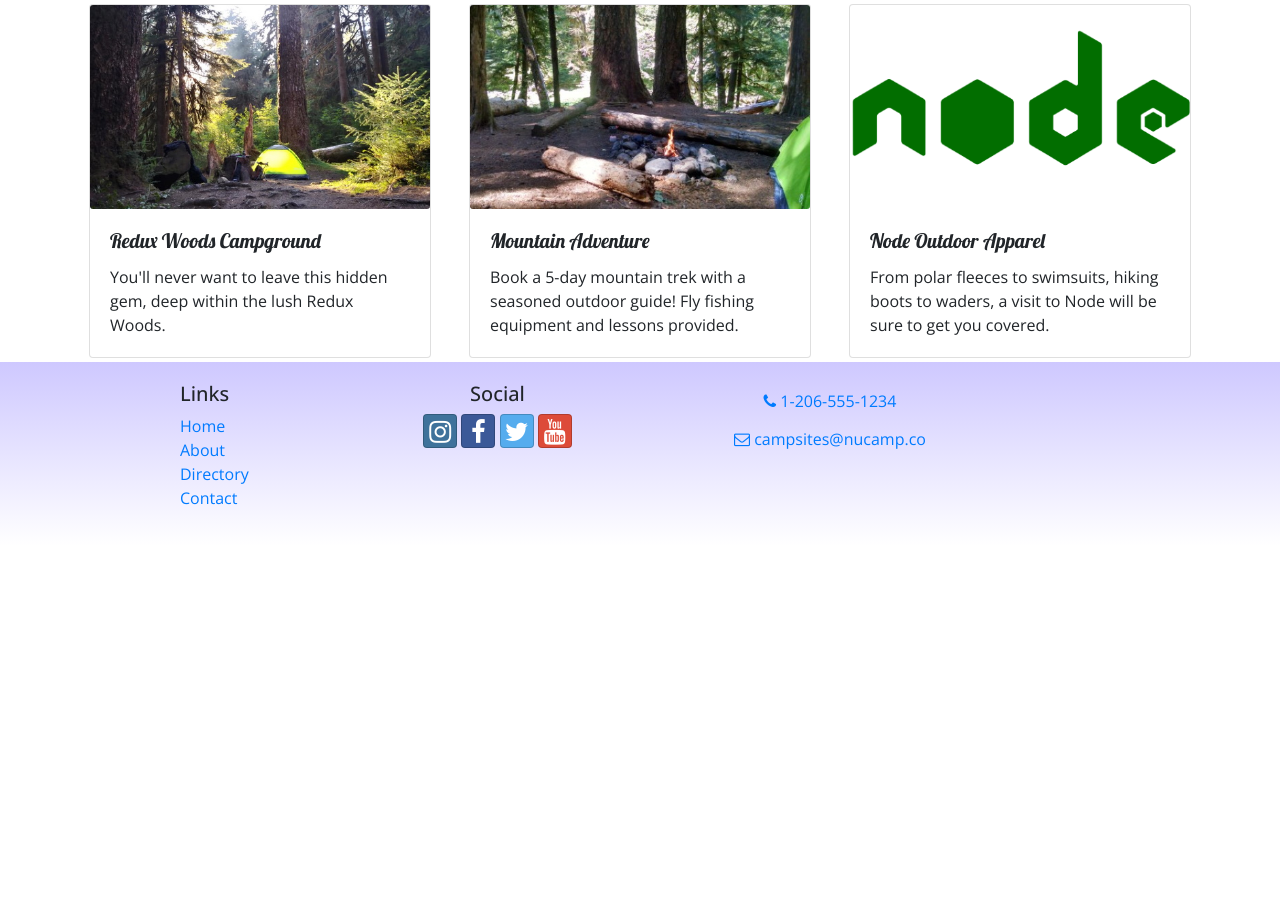
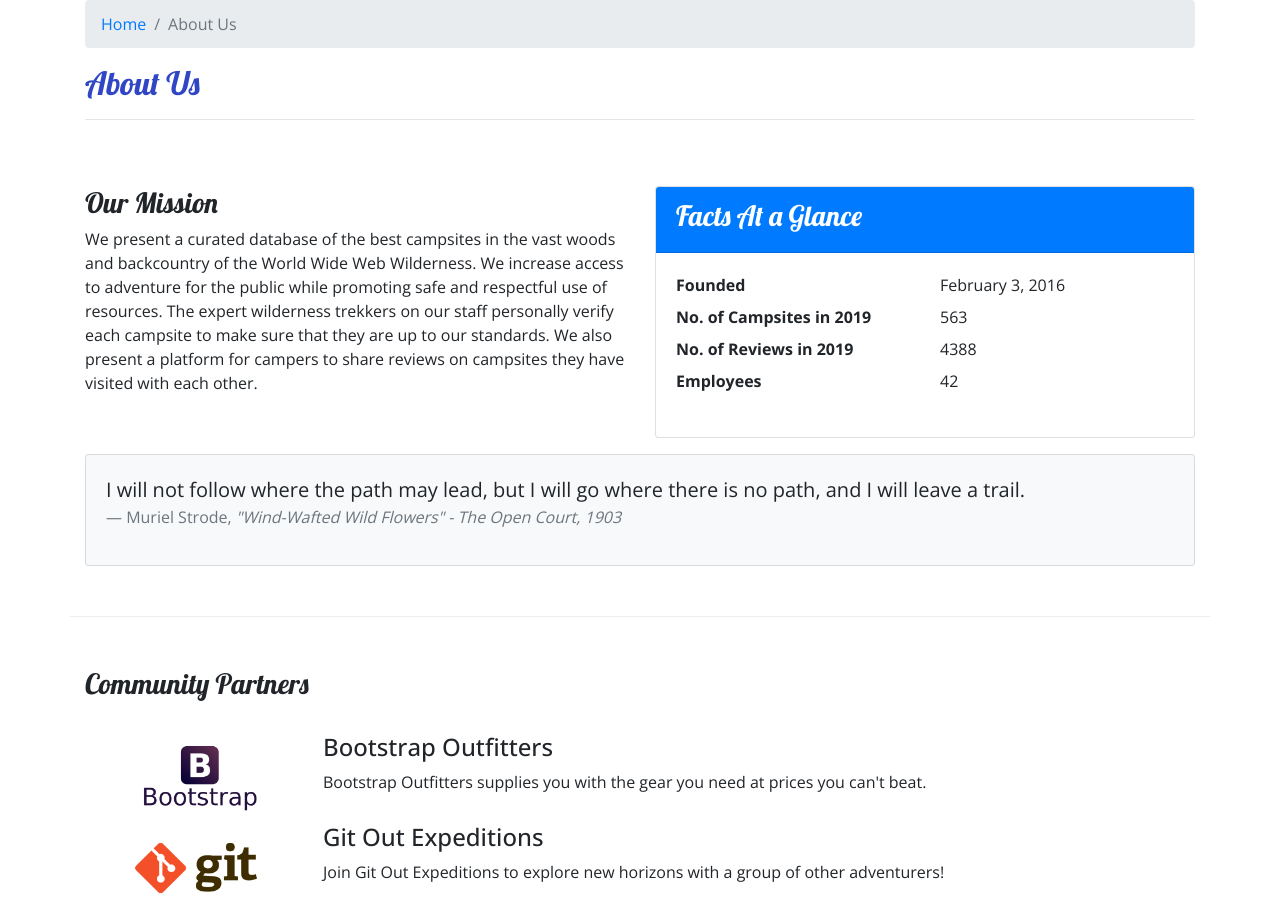
Before and after one commit to kaseychong/Nucamp_React, a React (Create React App) app: page /aboutus in a window 1280 px wide. Before the commit this address led to /home. Shown: the part 218-1133 px from the top of the page. Before the commit the page ends 800 px from the top, so only its background shows below. Built offline with nearby package versions, Linux system fonts and the light colour scheme.

Commit message:
Week 3 Workshop

```diff
--- /dev/null
+++ b/src/components/AboutComponent.js
@@ -0,0 +1,94 @@
+import React from 'react';
+import { Breadcrumb, BreadcrumbItem, Card, CardBody, CardHeader, Media } from 'reactstrap';
+import { Link } from 'react-router-dom';
+
+function RenderPartner({partner}) {
+    if ({partner}) {
+        return (
+            <React.Fragment>
+                <Media object src={partner.image} alt={partner.name} width="150" />
+                <Media body className="ml-5 mb-4">
+                    <Media heading>
+                        {partner.name}
+                    </Media>
+                    {partner.description}
+                </Media>
+            </React.Fragment>
+        );
+    }
+    return <div />;
+}
+
+function About(props) {
+
+    const partners = props.partners.map(partner => {
+        return (
+            <Media tag="li" key={partner.id}>
+                <RenderPartner partner={partner} />
+            </Media>
+        );
+    });
+
+    return (
+        <div className="container">
+            <div className="row">
+                <div className="col">
+                    <Breadcrumb>
+                        <BreadcrumbItem><Link to="/home">Home</Link></BreadcrumbItem>
+                        <BreadcrumbItem active>About Us</BreadcrumbItem>
+                    </Breadcrumb>
+                    <h2>About Us</h2>
+                    <hr />
+                </div>
+            </div>
+            <div className="row row-content">
+                <div className="col-sm-6">
+                    <h3>Our Mission</h3>
+                    <p>We present a curated database of the best campsites in the vast woods and backcountry of the World Wide Web Wilderness. We increase access to adventure for the public while promoting safe and respectful use of resources. The expert wilderness trekkers on our staff personally verify each campsite to make sure that they are up to our standards. We also present a platform for campers to share reviews on campsites they have visited with each other.</p>
+                </div>
+                <div className="col-sm-6">
+                    <Card>
+                        <CardHeader className="bg-primary text-white"><h3>Facts At a Glance</h3></CardHeader>
+                        <CardBody>
+                            <dl className="row">
+                                <dt className="col-6">Founded</dt>
+                                <dd className="col-6">February 3, 2016</dd>
+                                <dt className="col-6">No. of Campsites in 2019</dt>
+                                <dd className="col-6">563</dd>
+                                <dt className="col-6">No. of Reviews in 2019</dt>
+                                <dd className="col-6">4388</dd>
+                                <dt className="col-6">Employees</dt>
+                                <dd className="col-6">42</dd>
+                            </dl>
+                        </CardBody>
+                    </Card>
+                </div>
+                <div className="col">
+                    <Card className="bg-light mt-3">
+                        <CardBody>
+                            <blockquote className="blockquote">
+                                <p className="mb-0">I will not follow where the path may lead, but I will go where there is no path, and I will leave a trail.</p>
+                                <footer className="blockquote-footer">Muriel Strode,{' '}
+                                    <cite title="Source Title">"Wind-Wafted Wild Flowers" -
+                                    The Open Court, 1903</cite>
+                                </footer>
+                            </blockquote>
+                        </CardBody>
+                    </Card>
+                </div>
+            </div>
+            <div className="row row-content">
+                <div className="col-12">
+                    <h3>Community Partners</h3>
+                </div>
+                <div className="col mt-4">
+                    <Media list>
+                        {partners}
+                    </Media>
+                </div>
+            </div>
+        </div>
+    );
+}
+
+export default About;
--- a/src/components/CampsiteInfoComponent.js
+++ b/src/components/CampsiteInfoComponent.js
@@ -1,5 +1,6 @@
 import React from 'react';
-import { Card, CardImg, CardImgOverlay, CardText, CardBody, CardTitle } from 'reactstrap';
+import { Card, CardImg, CardImgOverlay, CardText, CardBody, CardTitle, Breadcrumb, BreadcrumbItem } from 'reactstrap';
+import { Link } from 'react-router-dom';
 
 function RenderCampsite({campsite}) {
     return (
@@ -7,7 +8,6 @@
             <Card>
                 <CardImg top src={campsite.image} alt={campsite.name} />
                 <CardBody>
-                    <CardTitle>{campsite.name}</CardTitle>
                     <CardText>{campsite.description}</CardText>
                 </CardBody>
             </Card>
@@ -42,6 +42,16 @@
         return (
             <div className="container">
                 <div className="row">
+                    <div className="col">
+                        <Breadcrumb>
+                            <BreadcrumbItem><Link to="/directory">Directory</Link></BreadcrumbItem>
+                            <BreadcrumbItem active>{props.campsite.name}}</BreadcrumbItem>
+                        </Breadcrumb>
+                            <h2>{props.campsite.name}</h2>
+                        <hr />
+                    </div>
+                </div>
+                <div className="row">
                     <RenderCampsite campsite={props.campsite} />
                     <RenderComments comments={props.comments} />
                 </div>
--- a/src/components/ContactComponent.js
+++ b/src/components/ContactComponent.js
@@ -1,10 +1,16 @@
 import React from 'react';
+import { Breadcrumb, BreadcrumbItem } from 'reactstrap';
+import { Link } from 'react-router-dom';
 
 function Contact(props) {
     return (
         <div className="container">
             <div className="row">
                 <div className="col">
+                    <Breadcrumb>
+                        <BreadcrumbItem><Link to="/home">Home</Link></BreadcrumbItem>
+                        <BreadcrumbItem active>Contact Us</BreadcrumbItem>
+                    </Breadcrumb>
                     <h2>Contact Us</h2>
                     <hr />
                 </div>
--- a/src/components/DirectoryComponent.js
+++ b/src/components/DirectoryComponent.js
@@ -1,5 +1,5 @@
 import React from 'react';
-import { Card, CardImg, CardImgOverlay, CardTitle } from 'reactstrap';
+import { Card, CardImg, CardImgOverlay, CardTitle, Breadcrumb, BreadcrumbItem } from 'reactstrap';
 import { Link } from 'react-router-dom';
 
 function RenderDirectoryItem({campsite}) {
@@ -28,6 +28,16 @@
         return (
             <div className="container">
                 <div className="row">
+                    <div className="col">
+                        <Breadcrumb>
+                            <BreadcrumbItem><Link to="/home">Home</Link></BreadcrumbItem>
+                            <BreadcrumbItem active>Directory</BreadcrumbItem>
+                        </Breadcrumb>
+                        <h2>Directory</h2>
+                        <hr />
+                    </div>
+                </div>
+                <div className="row">
                     {directory}
                 </div>
             </div>
--- a/src/components/FootComponent.js
+++ b/src/components/FootComponent.js
@@ -10,8 +10,8 @@
                         <h5>Links</h5>
                         <ul className="list-unstyled">
                             <li><Link to='/home'>Home</Link></li>
+                            <li><Link to='/directory'>Directory</Link></li>
                             <li><Link to='/aboutus'>About</Link></li>
-                            <li><Link to='/directory'>Directory</Link></li>
                             <li><Link to='/contactus'>Contact</Link></li>
                         </ul>
                     </div>
--- a/src/components/MainComponent.js
+++ b/src/components/MainComponent.js
@@ -5,6 +5,7 @@
 import Footer from './FootComponent';
 import Home from './HomeComponent';
 import Contact from './ContactComponent';
+import About from './AboutComponent';
 import { Switch, Route, Redirect } from 'react-router-dom';
 import { CAMPSITES } from '../shared/campsites';
 import { COMMENTS } from '../shared/comments';
@@ -50,6 +51,7 @@
                 <Route exact path='/directory' render={() => <Directory campsites={this.state.campsites} />} />
                 <Route path='/directory/:campsiteId' component={CampsiteWithId} />
                 <Route exact path='/contactus' component={Contact} />
+                <Route exact path='/aboutus' render={() => <About partners={this.state.partners} />} />
                 <Redirect to='/home' />
               </Switch>
               <Footer />
```
